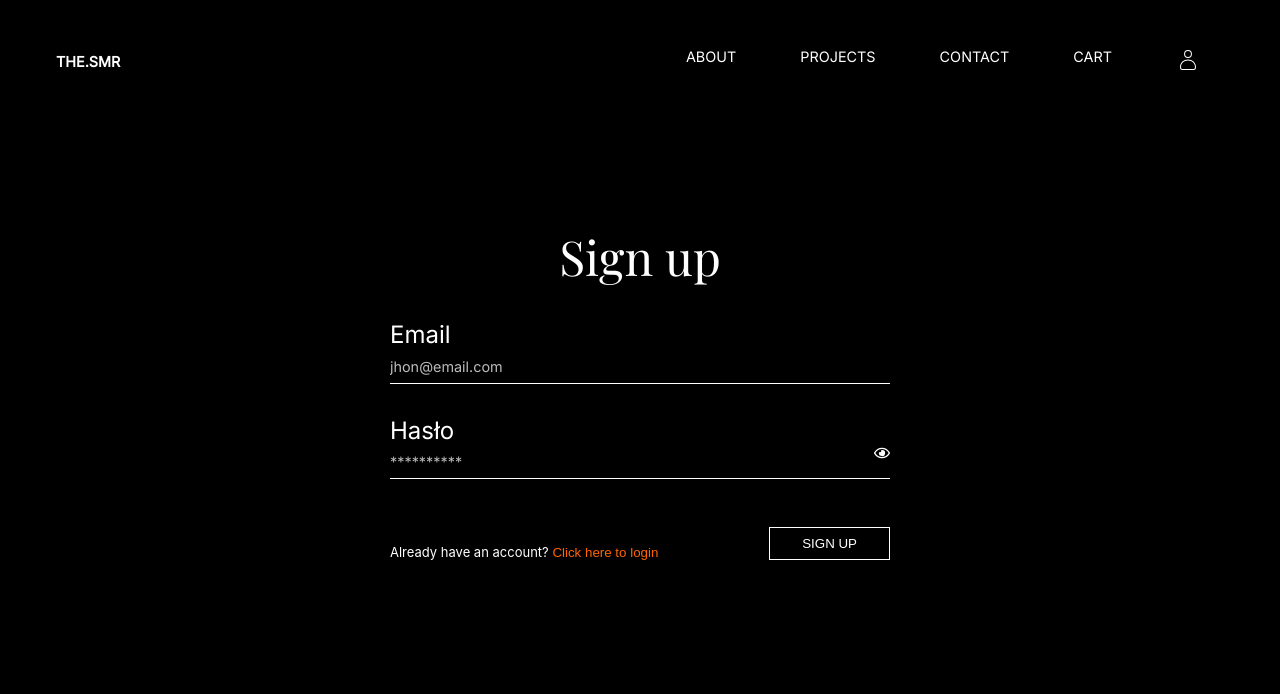
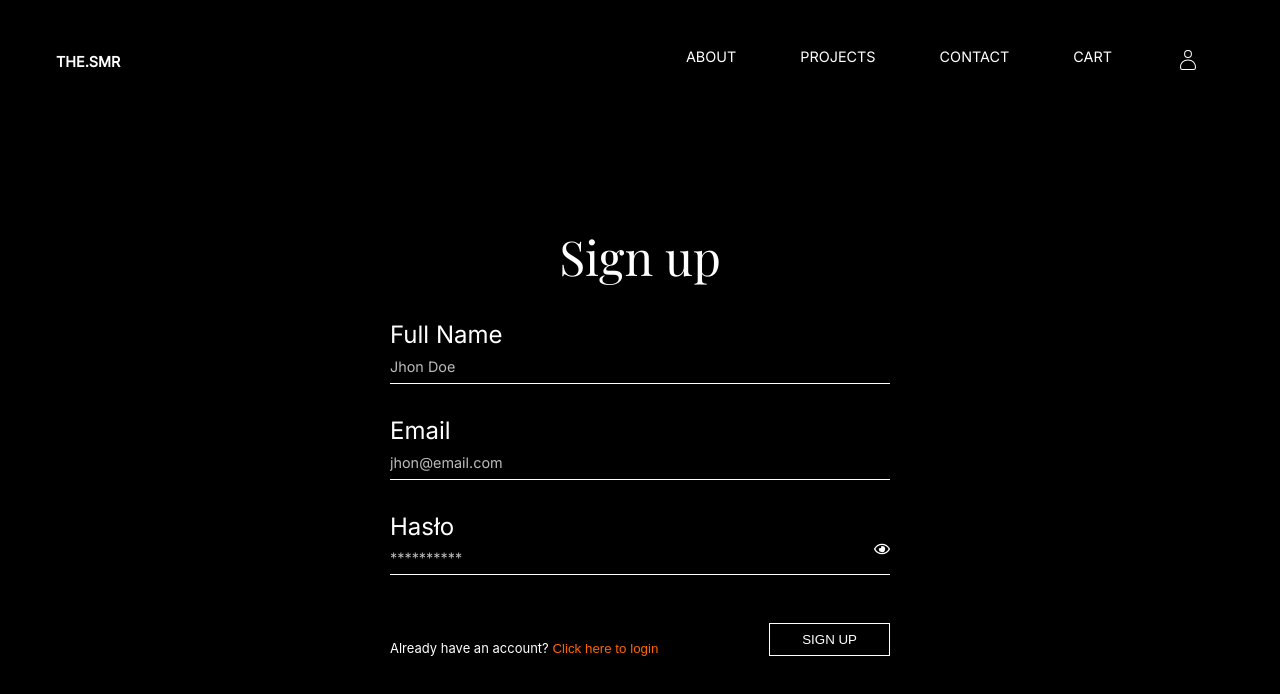
Before and after one commit to racxak/the-smr, a React (Create React App) app: page /sign-up in a window 1280 px wide. Shown: the top 694 px of the page. Built offline with nearby package versions, Linux system fonts and the light colour scheme; a web font is replaced by a local one.

Commit message:
Login&SignUp

```diff
--- a/src/components/pages/Auth/Login.jsx
+++ b/src/components/pages/Auth/Login.jsx
@@ -10,9 +10,6 @@ export default function Login ({changeForm}) {
 		<div>
 			<form className="form">
 				<h1>Sign in </h1>
-				<label> Full Name </label>
-        <input type="text" required placeholder="Jhon Doe"
-				></input>
 
 				<label> Email </label>
 				<input type="email" required placeholder="jhon@email.com"
@@ -29,7 +26,6 @@ export default function Login ({changeForm}) {
       <div className="form-buttons-layout">
       <span>You dont have an account yet? <button onClick={()=>changeForm("register")}> Click here to register </button></span>
       <button type="submit">
-
 					Sign in
 				</button>
      </div>
--- a/src/components/pages/Auth/SignUp.jsx
+++ b/src/components/pages/Auth/SignUp.jsx
@@ -1,22 +1,38 @@
-import React from "react";
+import React, { useState } from "react";
 import { Link } from "react-router-dom";
 import usePasswordToogle from "../../../hooks/usePasswordToogle";
 
 export default function SignUp ({changeForm}) {
   const [InputType, Icon] = usePasswordToogle();
 
+  const [fullName, setFullName] = useState("");
+  const [email, setEmail] = useState("");
+  const [password, setPassword] = useState("");
+
+  const [errorMsg, setErrorMsg] = useState("");
+  const [successMsg, setSuccessrMsg] = useState("");
+
+  function handleSignUp(e){
+    e.preventDefault();
+    console.log(fullName, email, password)
+  }
+
 	return (
     <div>
-    <form className="form">
+    <form className="form" onSubmit={handleSignUp}>
       <h1>Sign up </h1>
 
+      <label> Full Name </label>
+        <input type="text" required placeholder="Jhon Doe" onChange={(e)=> setFullName(e.target.value)} value={fullName}
+				></input>
+
       <label> Email </label>
-				<input type="email" required placeholder="jhon@email.com"
+				<input type="email" required placeholder="jhon@email.com" onChange={(e)=> setEmail(e.target.value)} value={email}
 				></input>
 
 				<label> Hasło </label>
         <div className="password-container">
-				<input type="password" required placeholder="**********"
+				<input type={InputType} required placeholder="**********"  onChange={(e)=> setPassword(e.target.value)} value={password}
 				></input>
          <span className="password-toggle-icon">{Icon}</span>
         </div>
```
